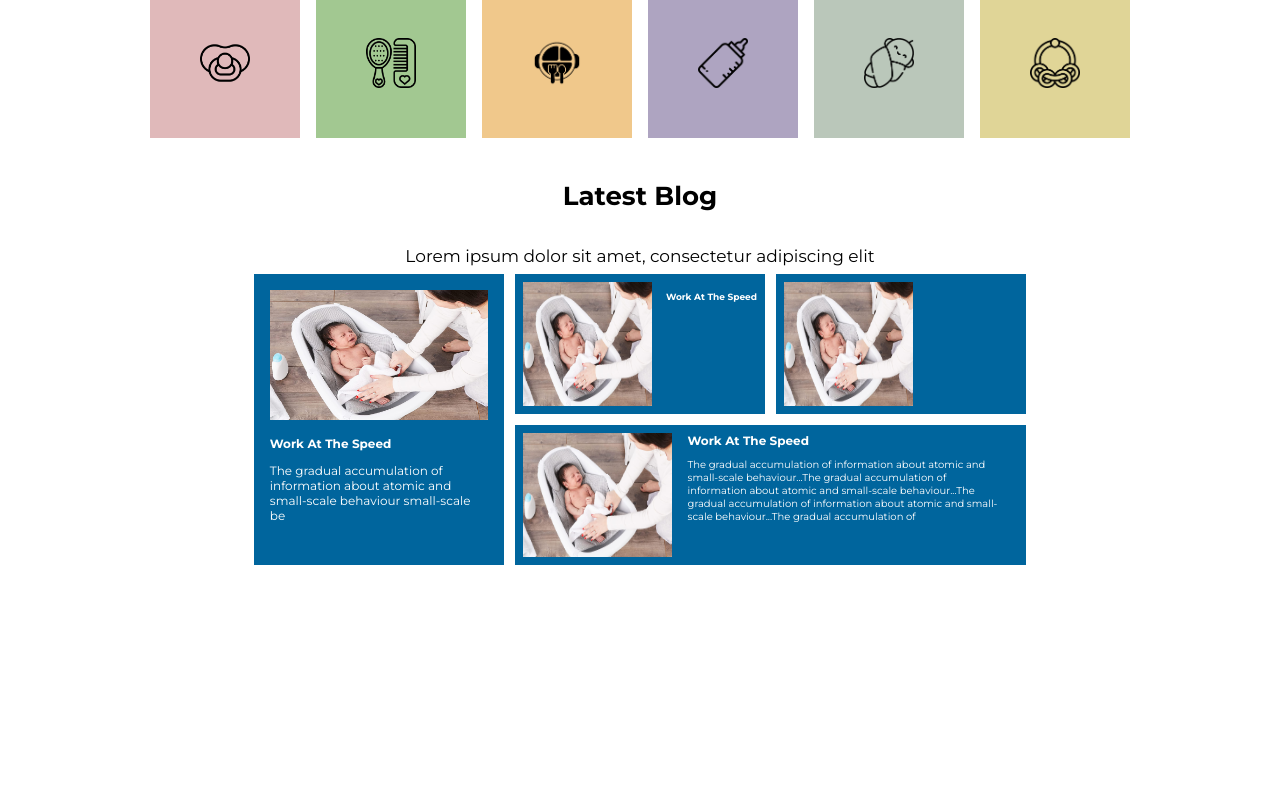
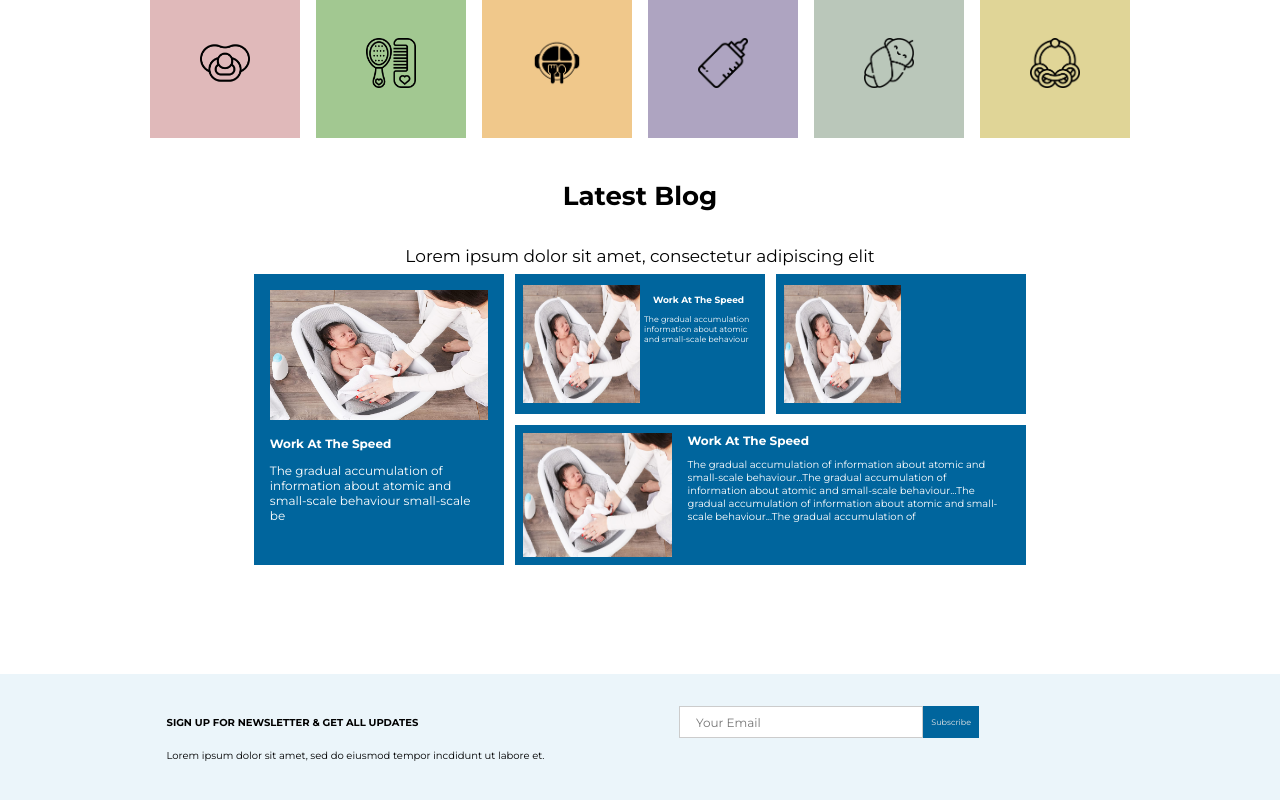
Before and after one commit to Istine/istine.github.io, a React (Vite) app: page / in a window 1280 px wide. Shown: the part 1688-2488 px from the top of the page. Before the commit the page ends 2362 px from the top, so only its background shows below. Built offline with nearby package versions, Linux system fonts and the light colour scheme.

Commit message:
added missing text in post blog post component

```diff
--- a/src/components/Blog/index.tsx
+++ b/src/components/Blog/index.tsx
@@ -38,9 +38,9 @@ const Grid = styled(Box)({
     gridRowEnd: 2,
     display: "flex",
     justifyContent: "space-between",
-    padding: ".5rem",
+    padding: ".7rem .5rem",
     "& img": {
-      width: "55%",
+      width: "50%",
       height: "100%",
     },
   },
@@ -54,9 +54,9 @@ const Grid = styled(Box)({
     gridRowEnd: 2,
     display: "flex",
     alignItems: "center",
-    padding: ".5rem",
+    padding: ".7rem .5rem",
     "& img": {
-      width: "55%",
+      width: "50%",
       height: "100%",
     },
   },
@@ -113,6 +113,13 @@ const Blog: React.FC<{}> = () => {
         <div className="post2">
           <img src="/assets/pictures/baby.png" alt="baby" loading="lazy" />
           <Box
+            display="flex"
+            flexDirection="column"
+            alignItems="center"
+            width="100%"
+            px={0.5}
+          >
+            <Box
               component="h3"
               sx={{
                 fontFamily: "montserrat",
@@ -122,6 +129,17 @@ const Blog: React.FC<{}> = () => {
               }}
             >
               work at the speed
+            </Box>
+            <Box
+              component="p"
+              margin={0}
+              fontFamily="montserrat"
+              fontSize={8}
+              color="white"
+            >
+              The gradual accumulation information about atomic and small-scale
+              behaviour
+            </Box>
           </Box>
         </div>
         <div className="post3">
@@ -161,4 +179,4 @@ const Blog: React.FC<{}> = () => {
   );
 };
 
-export default Blog;
+export default React.memo(Blog);
--- /dev/null
+++ b/src/components/Footer/index.tsx
@@ -0,0 +1,35 @@
+import { styled } from "@mui/material/styles";
+import { Box } from "@mui/material";
+import * as React from "react";
+
+const CssFooter = styled(Box)({
+  width: "100%",
+  height: "400px",
+  backgroundColor: "#EBF5FA",
+  padding: "2rem ",
+});
+
+const Footer: React.FC<{}> = () => {
+  return (
+    <CssFooter>
+      <Box display="flex" justifyContent="space-evenly">
+        <Box display="flex" fontFamily="montserrat" flexDirection="column">
+          <Box component="h3" fontSize={10}>
+            SIGN UP FOR NEWSLETTER & GET ALL UPDATES
+          </Box>
+          <Box component="p" fontSize={10}>
+            Lorem ipsum dolor sit amet, sed do eiusmod tempor incdidunt ut
+            labore et.
+          </Box>
+        </Box>
+        <div className="footer-input">
+          <input type="text" placeholder="Your Email" />
+          <button>Subscribe</button>
+        </div>
+        <Box></Box>
+      </Box>
+    </CssFooter>
+  );
+};
+
+export default Footer;
--- a/src/components/pages/LandingPage.tsx
+++ b/src/components/pages/LandingPage.tsx
@@ -7,9 +7,11 @@ import Tabs from "../Tabs";
 import ProductCards from "../Cards/ProductCard";
 import Categories from "../Categories";
 import Blog from "../Blog";
+import Footer from "../Footer";
 
 const LandingPage: React.FC<{}> = () => {
   return (
+    <>
       <Layout>
         <Slider />
         <Cards />
@@ -19,6 +21,8 @@ const LandingPage: React.FC<{}> = () => {
         <Categories />
         <Blog />
       </Layout>
+      <Footer />
+    </>
   );
 };
 
--- a/src/index.css
+++ b/src/index.css
@@ -54,3 +54,37 @@ body {
 .slider-asset.fade-in {
   opacity: 1;
 }
+
+.footer-input {
+  width: 300px;
+  height: auto;
+  display: flex;
+}
+
+.footer-input input[type="text"] {
+  width: 100%;
+  height: 32px;
+  outline: none;
+  border: 1px solid #ccc;
+  padding: 0 1rem;
+  background-color: white;
+  box-sizing: border-box;
+}
+
+.footer-input input[type="text"]::placeholder {
+  font-family: "Montserrat";
+  font-size: 12px;
+}
+
+.footer-input button {
+  box-sizing: border-box;
+  height: 32px;
+  outline: none;
+  border: none;
+  font-size: 8px;
+  cursor: pointer;
+  background-color: #00659d;
+  color: #e6e6e6;
+  font-family: "Montserrat";
+  padding: 0.5rem;
+}
```
Lines whose indentation alone changed are shown as unchanged.
